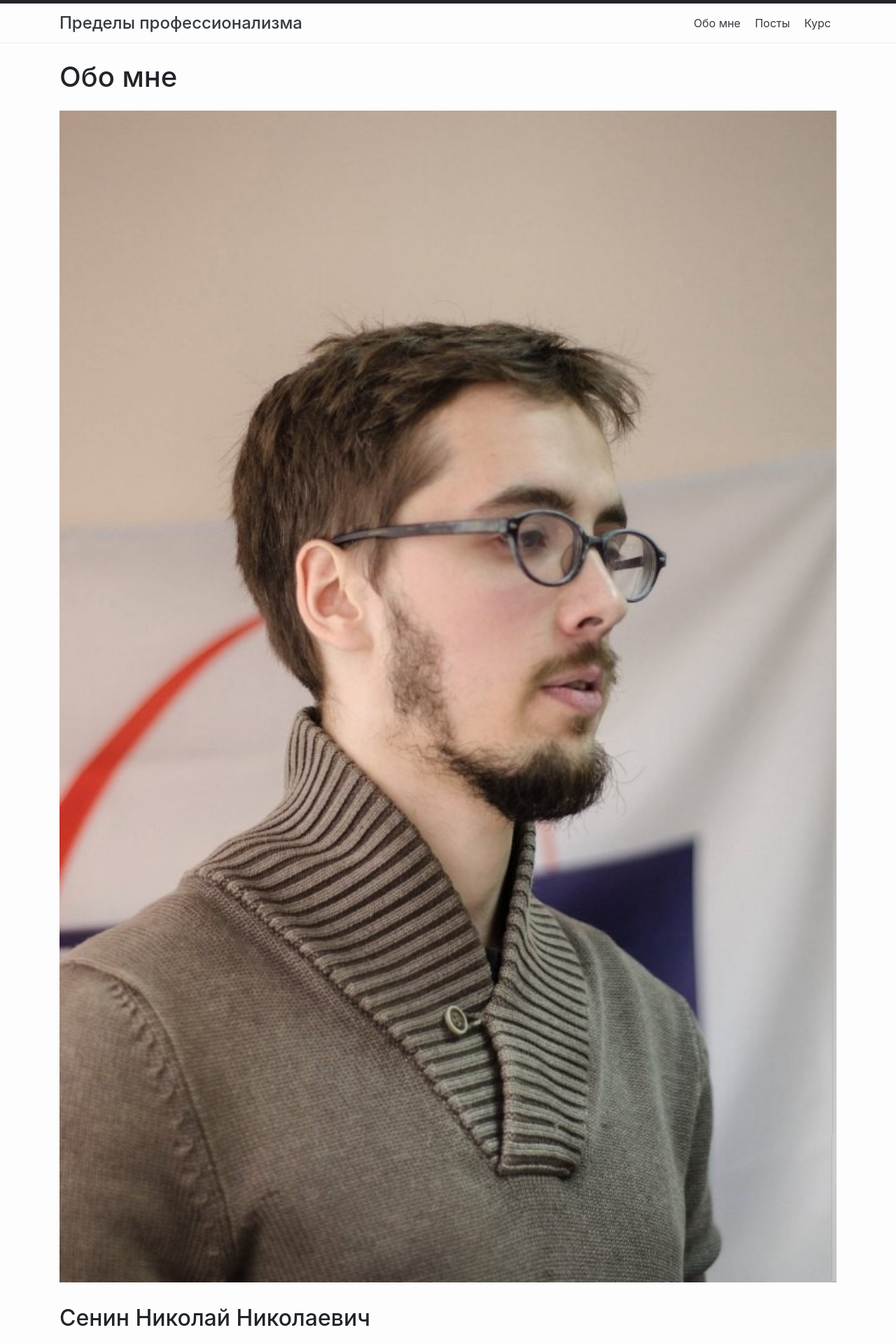
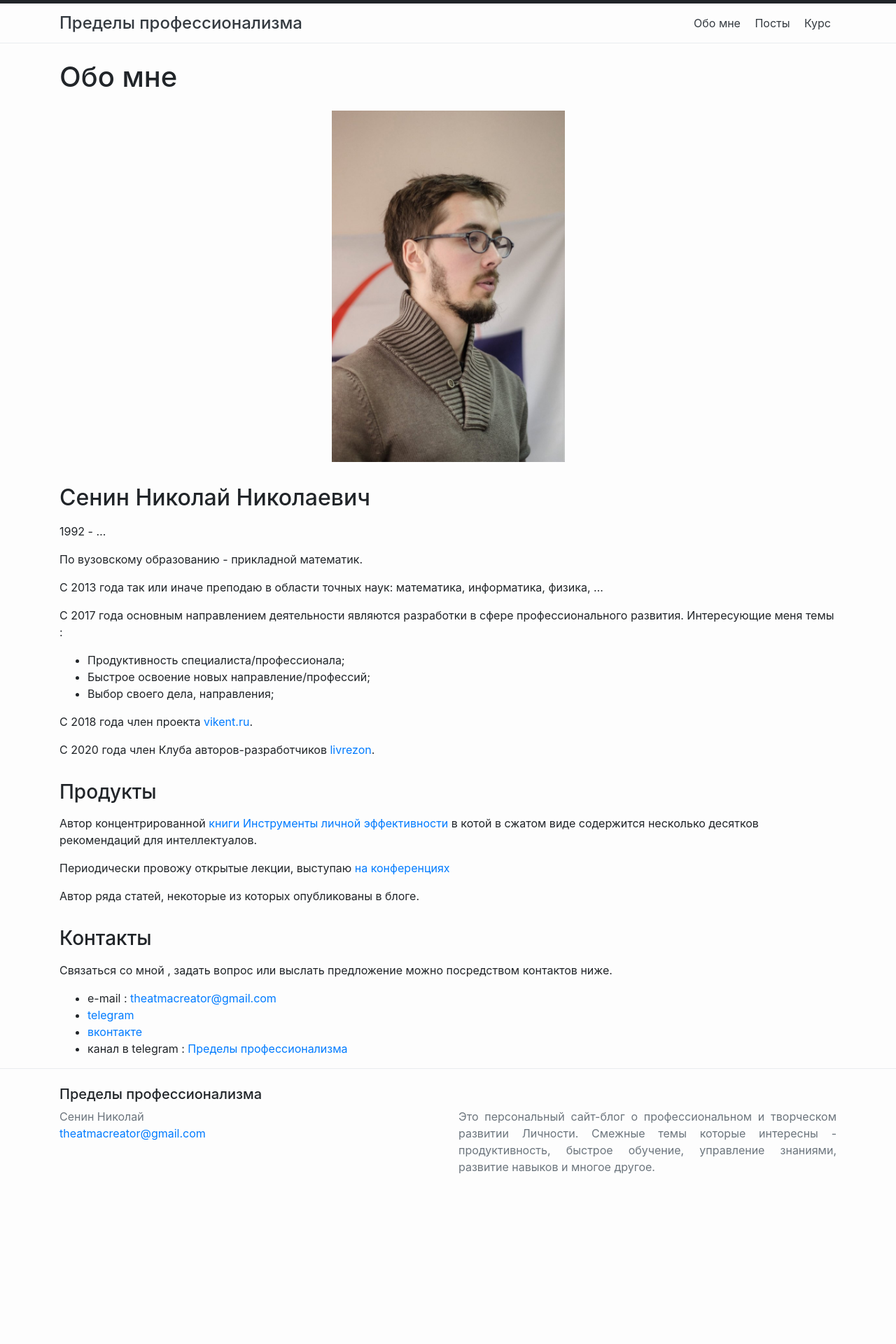
Before and after one commit to Nick-Senin/Nick-Senin.github.io, a Jekyll site: the page built from about.md, in a window 1280 px wide. Shown: the top 1920 px of the page at 70% size. Built offline with Jekyll 4.4.1, drawn with Linux system fonts in a browser that asks for light colours; after the commit the page ends 1695 px from its top, so only the background shows below that.

Commit message:
autoCommit 20220809.190904

```diff
--- a/about.md
+++ b/about.md
@@ -3,6 +3,12 @@ layout: page
 title: Обо мне
 permalink: /about/
 ---
+
+<style type="text/css">
+    img{
+        width:30%;
+    }
+</style>
 
 ![new_pic](/assets/photo.png)
 
```
Also changed, not shown: 1 other file.
